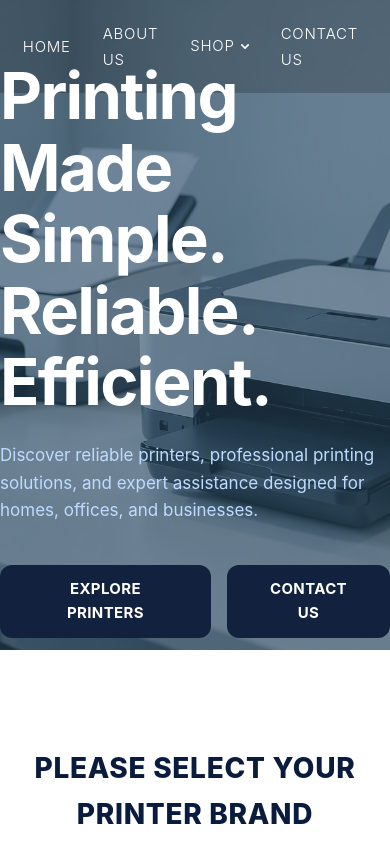
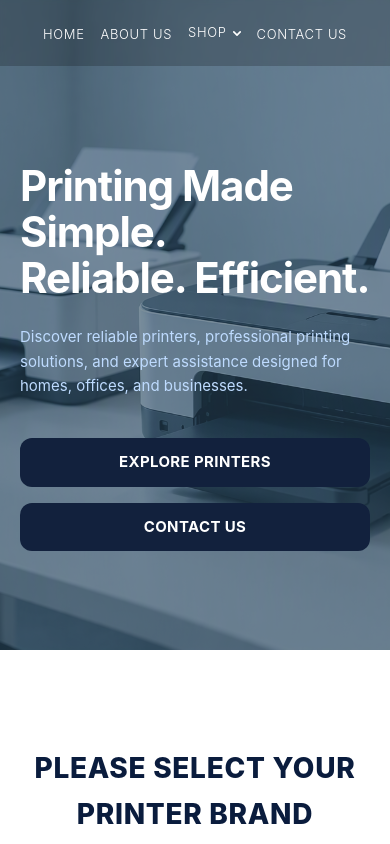
Before and after one commit to AmanYadav8957/webplanets, a React (Vite) app: page / in a window 390 px wide. Shown: the top 844 px of the page. Built offline with nearby package versions, Linux system fonts and the light colour scheme.

Commit message:
fixed responsiveness.

```diff
--- a/src/components/Header.tsx
+++ b/src/components/Header.tsx
@@ -4,7 +4,7 @@ import React from 'react';
 const Header: React.FC = () => {
   return (
     <header className="absolute top-0 left-0 w-full z-10 py-5 bg-black/20 backdrop-blur-[2px]">
-      <div className="w-full px-8 mx-auto flex justify-end items-center">
+      <div className="w-full px-5 md:px-8 mx-auto flex justify-center md:justify-end items-center">
         {/* LOGO */}
         {/* <div className="flex items-center text-white relative cursor-pointer">
           <span className="font-extrabold text-[22px] tracking-[0.2em] uppercase relative z-10">
@@ -15,19 +15,19 @@ const Header: React.FC = () => {
         </div> */}
 
         {/* NAV */}
-        <nav>
-          <ul className="flex list-none gap-8 items-center m-0 p-0">
-            <li><a href="#" className="text-white text-[15px] font-light uppercase tracking-wider hover:opacity-80">HOME</a></li>
-            <li><a href="#" className="text-white text-[15px] font-light uppercase tracking-wider hover:opacity-80">ABOUT US</a></li>
+        <nav className="w-full md:w-auto">
+          <ul className="flex flex-wrap justify-center md:justify-end list-none gap-4 md:gap-8 items-center m-0 p-0 w-full">
+            <li><a href="#" className="text-white text-[13px] md:text-[15px] font-light uppercase tracking-wider hover:opacity-80">HOME</a></li>
+            <li><a href="#" className="text-white text-[13px] md:text-[15px] font-light uppercase tracking-wider hover:opacity-80">ABOUT US</a></li>
             <li>
-              <a href="#" className="text-white text-[15px] font-light uppercase tracking-wider hover:opacity-80 flex items-center gap-1.5">
+              <a href="#" className="text-white text-[13px] md:text-[15px] font-light uppercase tracking-wider hover:opacity-80 flex items-center gap-1.5">
                 SHOP
                 <svg width="8" height="5" viewBox="0 0 10 6" fill="none" xmlns="http://www.w3.org/2000/svg">
                   <path d="M1 1L5 5L9 1" stroke="white" strokeWidth="2" strokeLinecap="round" strokeLinejoin="round"/>
                 </svg>
               </a>
             </li>
-            <li><a href="#" className="text-white text-[15px] font-light uppercase tracking-wider hover:opacity-80">CONTACT US</a></li>
+            <li><a href="#" className="text-white text-[13px] md:text-[15px] font-light uppercase tracking-wider hover:opacity-80">CONTACT US</a></li>
           </ul>
         </nav>
       </div>
--- a/src/components/Hero.tsx
+++ b/src/components/Hero.tsx
@@ -6,17 +6,17 @@ const Hero: React.FC = () => {
       {/* Solid blue/grey translucent overlay matching the reference image */}
       <div className="absolute inset-0 bg-[#28465c]/60 mix-blend-normal"></div>
 
-      <div className="relative z-10 text-white max-w-[1200px] mx-auto w-full mt-12">
-        <h1 className="text-[65px] font-bold leading-[1.1] mb-6 tracking-tight">
+      <div className="relative z-10 text-white max-w-[1200px] mx-auto w-full mt-16 px-5 md:px-0">
+        <h1 className="text-[42px] sm:text-[50px] md:text-[65px] font-bold leading-[1.1] mb-6 tracking-tight">
           Printing Made Simple.<br />
           Reliable. Efficient.
         </h1>
-        <p className="text-[17px] mb-10 leading-relaxed max-w-[650px] text-blue-200">
+        <p className="text-[15px] md:text-[17px] mb-10 leading-relaxed max-w-[650px] text-blue-200">
           Discover reliable printers, professional printing solutions, and expert assistance designed for homes, offices, and businesses.
         </p>
-        <div className="flex gap-4">
-          <button className="inline-block py-3 px-8 rounded-xl font-bold text-[15px] uppercase tracking-wide transition-all duration-300 bg-[#12213d] text-white hover:bg-[#1a2f55] border-none">EXPLORE PRINTERS</button>
-          <button className="inline-block py-3 px-8 rounded-xl font-bold text-[15px] uppercase tracking-wide transition-all duration-300 bg-[#12213d] text-white hover:bg-[#1a2f55] border-none">CONTACT US</button>
+        <div className="flex flex-col sm:flex-row gap-4 w-full sm:w-auto">
+          <button className="inline-block w-full sm:w-auto text-center py-3 px-8 rounded-xl font-bold text-[15px] uppercase tracking-wide transition-all duration-300 bg-[#12213d] text-white hover:bg-[#1a2f55] border-none">EXPLORE PRINTERS</button>
+          <button className="inline-block w-full sm:w-auto text-center py-3 px-8 rounded-xl font-bold text-[15px] uppercase tracking-wide transition-all duration-300 bg-[#12213d] text-white hover:bg-[#1a2f55] border-none">CONTACT US</button>
         </div>
       </div>
     </section>
```
